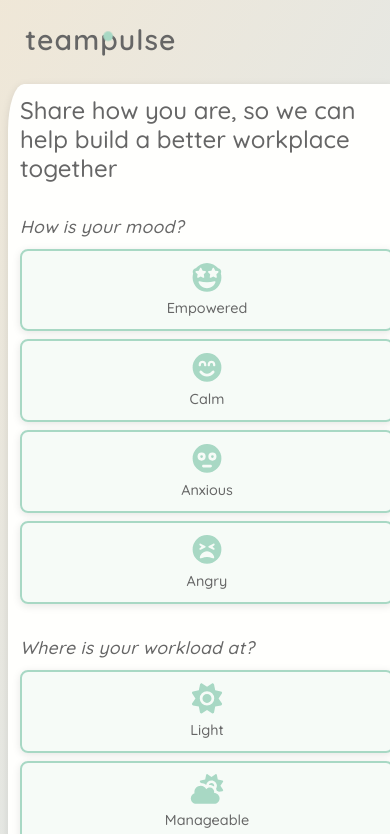
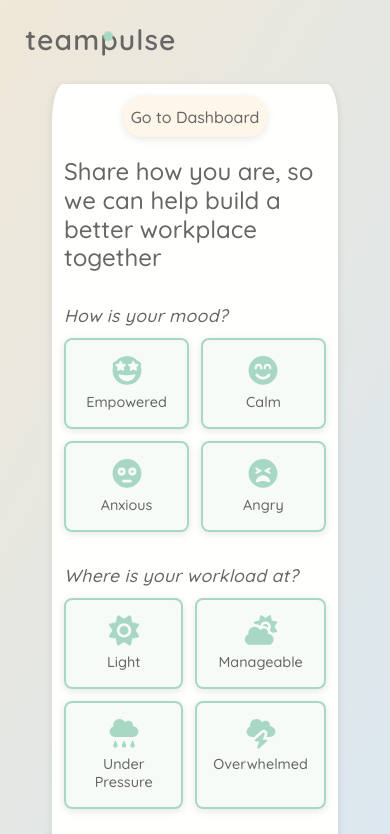
Before and after one commit to SheCodesAus/full-stack-frogs_frontend, a React (Vite) app in the folder teampulse-frontend/: page /checkin in a window 390 px wide. Shown: the top 834 px of the page. Built offline with nearby package versions, Linux system fonts and the light colour scheme.

Commit message:
updates checkin, signup

```diff
--- a/teampulse-frontend/src/api/get-teams.js
+++ b/teampulse-frontend/src/api/get-teams.js
@@ -29,4 +29,5 @@ async function getTeams() {
     return await response.json();
 }
 
+
 export default getTeams;
--- a/teampulse-frontend/src/api/post-createcheckin.js
+++ b/teampulse-frontend/src/api/post-createcheckin.js
@@ -1,26 +1,23 @@
-const API_URL = import.meta.env.VITE_API_URL;
-const PULSE_LOGS_ENDPOINT = '/pulse_logs/';
-
-export async function createCheckIn(payload) {
+export async function createCheckIn(payload, token) {
     const url = `${import.meta.env.VITE_API_URL}/pulse_logs/`;
 
-    if (!import.meta.env.VITE_API_URL) {
-        throw new Error("API URL is not configured. Please check your environment variables.");
+    if (!token) {
+        throw new Error("Token is required to submit check-in.");
     }
 
     const checkInData = {
-        mood: payload.mood,
-        workload: payload.workload,
+    mood: Number(payload.mood),
+    workload: Number(payload.workload),
     comment: payload.comment || "",
-        timestamp_local: payload.timestamp_local || new Date().toISOString(),
+    team: Number(payload.team),  // <- pega do payload, não de auth
+    timestamp_local: payload.timestamp || new Date().toISOString(),
     };
 
-    try {
     const response = await fetch(url, {
         method: "POST",
         headers: {
             "Content-Type": "application/json",
-                "Authorization": `Bearer ${localStorage.getItem('authToken')}`,
+            "Authorization": `Token ${token}`,
         },
         body: JSON.stringify(checkInData),
     });
@@ -35,8 +32,4 @@ export async function createCheckIn(payload) {
     }
 
     return await response.json();
-    } catch (error) {
-        console.error("Check-in submission error:", error);
-        throw error;
 }
-}
--- a/teampulse-frontend/src/api/post-signup.js
+++ b/teampulse-frontend/src/api/post-signup.js
@@ -1,5 +1,5 @@
 export default async function postSignup(userData) {
-    const url = `${import.meta.env.VITE_API_URL}/signup`;
+    const url = `${import.meta.env.VITE_API_URL}/users/`;
 
     const response = await fetch(url, {
         method: "POST",
--- a/teampulse-frontend/src/components/CheckInForm.jsx
+++ b/teampulse-frontend/src/components/CheckInForm.jsx
@@ -1,8 +1,19 @@
+import { useNavigate } from "react-router-dom";
 import { FontAwesomeIcon } from '@fortawesome/react-fontawesome';
-import { faFaceGrinStars, faSmileBeam, faFlushed, faTired, faSun, faCloudSun, faCloudRain, faCloudBolt } from '@fortawesome/free-solid-svg-icons';
+import {
+    faFaceGrinStars,
+    faSmileBeam,
+    faFlushed,
+    faTired,
+    faSun,
+    faCloudSun,
+    faCloudRain,
+    faCloudBolt
+} from '@fortawesome/free-solid-svg-icons';
 import React, { useState } from "react";
 import { motion } from "framer-motion";
 import { createCheckIn } from "../api/post-createcheckin";
+import { useAuth } from "../hooks/use-auth";
 
 export default function CheckInForm() {
     const [mood, setMood] = useState(null);
@@ -11,6 +22,8 @@ export default function CheckInForm() {
     const [isSubmitting, setIsSubmitting] = useState(false);
     const [successMessage, setSuccessMessage] = useState("");
     const [errorMessage, setErrorMessage] = useState("");
+    const navigate = useNavigate();
+    const { auth } = useAuth();
 
     const moodOptions = [
         { id: 1, label: "Empowered", icon: faFaceGrinStars },
@@ -36,19 +49,32 @@ export default function CheckInForm() {
             return;
         }
 
+        if (!auth?.token) {
+            setErrorMessage("You must be logged in to submit a check-in.");
+            return;
+        }
+
         setIsSubmitting(true);
 
-        const payload = { mood, workload, notes, timestamp: new Date().toISOString() };
+        const payload = {
+            mood,
+            workload,
+            comment: notes,
+            team: auth.user?.team || null,
+            timestamp: new Date().toISOString(),
+        };
 
         try {
-            await createCheckIn(payload);
+            await createCheckIn(payload, auth.token);
 
             setSuccessMessage("Thank you for checking in. Your feelings are valid and appreciated.");
             setMood(null);
             setWorkload(null);
             setNotes("");
         } catch (err) {
+            console.error(err);
             setErrorMessage(
+                err.message ||
                 "Your check-in didn't save, but your feelings still matter. Want to give it another try?"
             );
         }
@@ -58,10 +84,22 @@ export default function CheckInForm() {
 
     return (
         <div className="survey-container">
+
+            <div className="top-bar">
+                <button
+                    type="button"
+                    className="dashboard-btn"
+                    onClick={() => navigate("/user-dashboard")}
+                >
+                    Go to Dashboard
+                </button>
+            </div>
+
             <h2>Share how you are, so we can help build a better workplace together</h2>
 
             <form onSubmit={handleSubmit} className="survey-form">
-                {/* Mood Selection */}
+
+                {/* Mood */}
                 <section>
                     <h3>How is your mood?</h3>
                     <div className="options-grid">
@@ -80,7 +118,7 @@ export default function CheckInForm() {
                     </div>
                 </section>
 
-                {/* Workload Selection */}
+                {/* Workload */}
                 <section>
                     <h3>Where is your workload at?</h3>
                     <div className="options-grid">
@@ -110,11 +148,10 @@ export default function CheckInForm() {
                     />
                 </section>
 
-                {/* Error / Success Messages */}
+                {/* Errors / Success */}
                 {errorMessage && <p className="error-msg">{errorMessage}</p>}
                 {successMessage && <p className="success-msg">{successMessage}</p>}
 
-                {/* Submit Button */}
                 <button type="submit" className="submit-btn" disabled={isSubmitting}>
                     {isSubmitting ? "Submitting..." : "Submit Check-In"}
                 </button>
--- a/teampulse-frontend/src/components/SignupForm.jsx
+++ b/teampulse-frontend/src/components/SignupForm.jsx
@@ -46,7 +46,7 @@ function SignupForm() {
             if (createdUser.user?.is_staff) {
                 navigate("/dashboard");
             } else {
-                navigate("/checkin");
+                navigate("/login");
             }
 
         } catch (err) {
@@ -118,12 +118,12 @@ function SignupForm() {
                         <p>Error loading teams</p>
                     ) : (
                         <select
-                            value={teamId}
-                            onChange={(e) => setTeamId(e.target.value)}
+                            value={teamId || ""}
+                            onChange={(e) => setTeamId(Number(e.target.value))}
                         >
                             <option value="">Choose a team</option>
                             {teams.map((team) => (
-                                <option key={team.Id} value={team.Id}>
+                                <option key={team.id} value={team.id}>
                                     {team.team_name}
                                 </option>
                             ))}
--- a/teampulse-frontend/src/pages/CheckInPage.css
+++ b/teampulse-frontend/src/pages/CheckInPage.css
@@ -311,3 +311,66 @@ button.secondary-btn:hover {
         padding: 0.75rem;
     }
 }
+
+.top-bar {
+    display: flex;
+    justify-content: center;
+    /* centraliza horizontalmente */
+    margin-bottom: 20px;
+}
+
+.dashboard-btn {
+    background-color: #4f46e5;
+    color: white;
+    padding: 8px 16px;
+    border-radius: 8px;
+    border: none;
+    cursor: pointer;
+    font-weight: bold;
+    transition: background-color 0.2s ease;
+}
+
+.dashboard-btn:hover {
+    background-color: #3730a3;
+}
+
+@media (max-width: 768px) {
+    .survey-container {
+        margin: 1rem auto;
+        padding: 1rem;
+        width: 70%;
+        max-width: 400px;
+    .options-grid {
+        grid-template-columns: repeat(2, 1fr);
+        gap: 0.75rem;
+    }
+    .option-card {
+        padding: 1rem;
+        gap: 0.5rem;
+    }
+}
+
+@media (max-width: 480px) {
+    .survey-container {
+        margin: 0.5rem auto;
+        padding: 0.75rem;
+        width: 70%;
+        max-width: 320px;
+    }
+    .options-grid {
+        grid-template-columns: 1fr;
+        gap: 0.5rem;
+    }
+    .option-card {
+        padding: 0.75rem;
+        gap: 0.5rem;
+    }
+    .survey-container h2 {
+        font-size: 1.5rem;
+        margin-bottom: 1rem;
+    }
+    .survey-form h3 {
+        font-size: 1.1rem;
+        margin-bottom: 0.75rem;
+    }
+}
--- a/teampulse-frontend/src/pages/LoginPage.css
+++ b/teampulse-frontend/src/pages/LoginPage.css
@@ -52,7 +52,7 @@
     }
 
     .login-card {
-        width: 90%;
+        width: 70%;
         padding: 20px;
         max-width: 320px;
     }
--- a/teampulse-frontend/src/pages/SignupPage.css
+++ b/teampulse-frontend/src/pages/SignupPage.css
@@ -30,7 +30,7 @@
 
     .signup-card {
         padding: 20px;
-        width: 90%;
+        width: 70%;
         max-width: 320px;
     }
 
```
Lines whose indentation alone changed are shown as unchanged.
